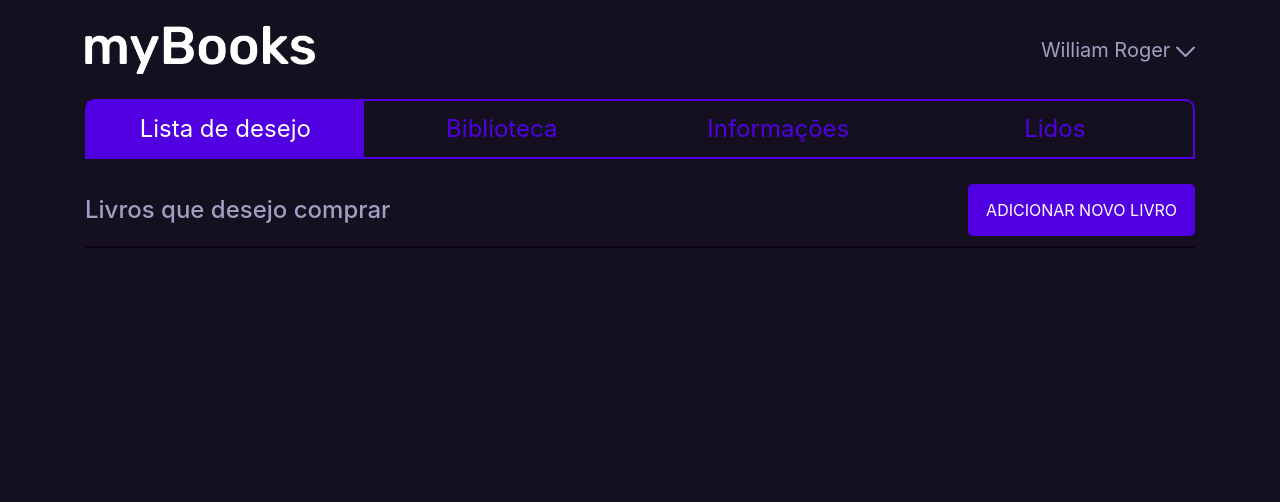
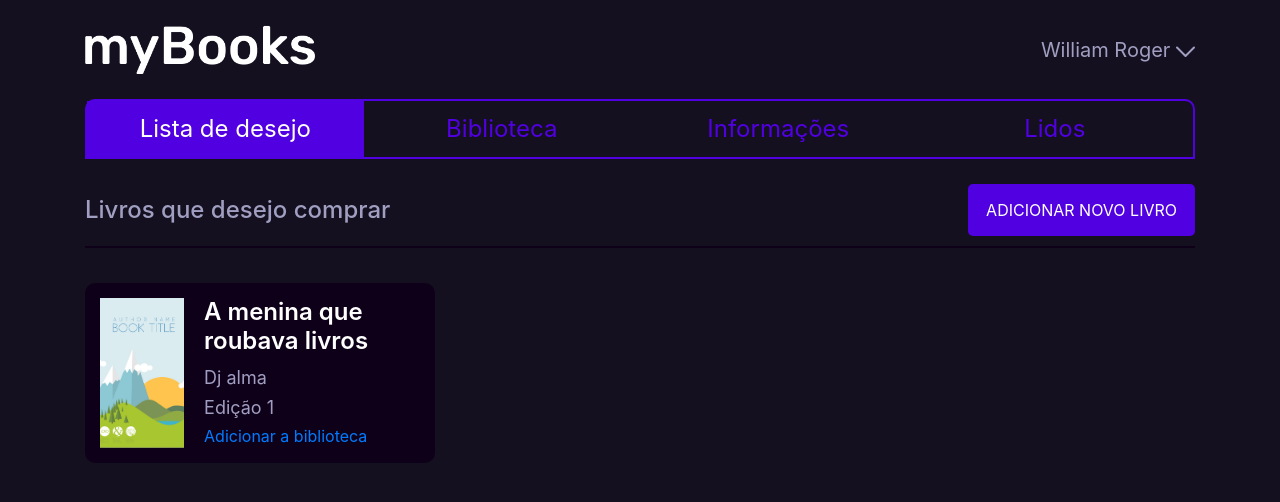
Before and after one commit to williamroger/mybooks, an Angular app: page / in a window 1280 px wide. Shown: the top 502 px of the page. Built offline with nearby package versions, Linux system fonts and the light colour scheme.

Commit message:
Adicionado componente livro

```diff
--- a/src/app/app.component.html
+++ b/src/app/app.component.html
@@ -2,4 +2,9 @@
   <app-header-menu></app-header-menu>
   <app-menu-principal></app-menu-principal>
   <app-header-tab></app-header-tab>
+  <div class="row">
+    <div class="col-4">
+      <app-livro></app-livro>
+    </div>
+  </div>
 </div>
--- a/src/app/app.module.ts
+++ b/src/app/app.module.ts
@@ -6,6 +6,7 @@ import { HeaderMenuComponent } from './components/header-menu/header-menu.compon
 import { UserBoxComponent } from './components/header-menu/user-box/user-box.component';
 import { MenuPrincipalComponent } from './components/menu-principal/menu-principal.component';
 import { HeaderTabComponent } from './components/header-tab/header-tab.component';
+import { LivroComponent } from './components/livro/livro.component';
 
 @NgModule({
   declarations: [
@@ -13,7 +14,8 @@ import { HeaderTabComponent } from './components/header-tab/header-tab.component
     HeaderMenuComponent,
     UserBoxComponent,
     MenuPrincipalComponent,
-    HeaderTabComponent
+    HeaderTabComponent,
+    LivroComponent
   ],
   imports: [
     BrowserModule
--- a/src/app/components/header-tab/header-tab.component.scss
+++ b/src/app/components/header-tab/header-tab.component.scss
@@ -6,6 +6,7 @@
   justify-content: space-between;
   align-items: center;
   margin-top: 25px;
+  margin-bottom: 35px;
   border-bottom: 2px solid $cor-input;
   padding-bottom: 10px;
 
--- /dev/null
+++ b/src/app/components/livro/livro.component.html
@@ -0,0 +1,11 @@
+<div class="book">
+  <div class="book__image">
+
+  </div>
+  <div class="book__info">
+    <h1 class="book__title">{{title}}</h1>
+    <p class="book__author">{{author}}</p>
+    <p class="book__edition">{{edition}}</p>
+    <a href="#">Adicionar a biblioteca</a>
+  </div>
+</div>
--- /dev/null
+++ b/src/app/components/livro/livro.component.scss
@@ -0,0 +1,32 @@
+@import "../../../assets/scss/variables";
+@import "../../../assets/scss/buttons";
+
+.book{
+    background-color: $cor-input;
+    padding: 15px;
+    border-radius: 10px;
+    display: flex;
+
+    &__image{
+        width: 40%;
+        margin-right: 20px;
+        background-image: url("../../../assets/images/book-default.png");
+        background-size: cover;
+        background-position: center center;
+        background-repeat: no-repeat;
+    }
+
+    &__title{
+        font-size: 1.500em;
+        color: #fff;
+        font-weight: 600;
+    }
+
+    &__author,
+    &__edition{
+        font-size: 1.125em;
+        color: $cor-texto;
+        margin-bottom: .2rem;
+    }
+
+}
--- /dev/null
+++ b/src/app/components/livro/livro.component.ts
@@ -0,0 +1,18 @@
+import { Component, OnInit } from '@angular/core';
+
+@Component({
+  selector: 'app-livro',
+  templateUrl: './livro.component.html',
+  styleUrls: ['./livro.component.scss']
+})
+export class LivroComponent implements OnInit {
+  title = 'A menina que roubava livros';
+  author = 'Dj alma';
+  edition = 'Edição 1';
+
+  constructor() { }
+
+  ngOnInit() {
+  }
+
+}
```
Also changed, not shown: src/assets/images/book-default.png (added).
